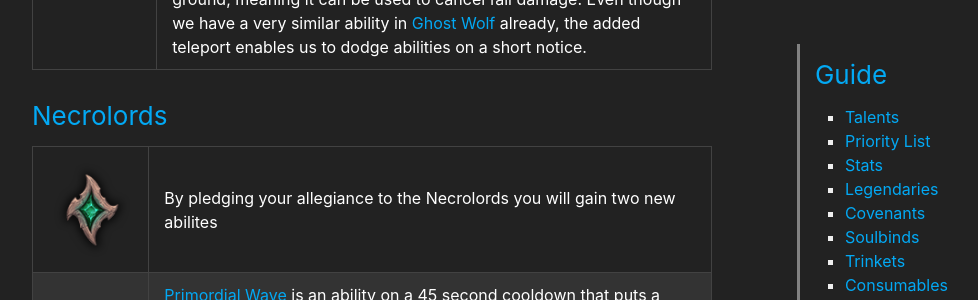
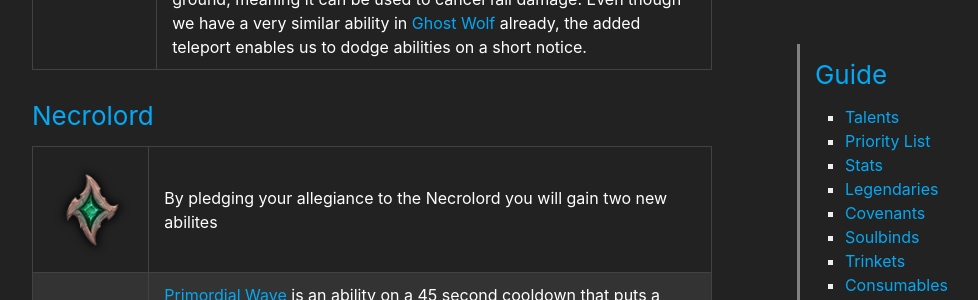
Before and after one commit to stormearthandlava/stormearthandlava.github.io, a Jekyll site: the page built from guide/general/covenants.md, in a window 1280 px wide and 900 px high, scrolled down 2631 px. Shown: the part 160-460 px from the top of the window, without its empty margins (268-1246 px from the left). Built offline with Jekyll 4.4.1, drawn with Linux system fonts in a browser that asks for light colours; a script that is not in the unit is left out.

Commit message:
remove necrolord "s"

```diff
--- a/guide/general/covenants.md
+++ b/guide/general/covenants.md
@@ -53,8 +53,8 @@
 {{site.data.spell.soulshape}} | {{site.data.spell.soulshape}} is arguably the strongest of the covenant signature abilities. It turns you into an animal form, teleports you 15 yards forwards and increases your movespeed by 50% for 12 seconds or in rest areas until cancelled. This teleport ports you directly to the ground, meaning it can be used to cancel fall damage. Even though we have a very similar ability in {{site.data.spell.ghost_wolf}} already, the added teleport enables us to dodge abilities on a short notice.
 
 
-### Necrolords
+### Necrolord
 
-![Necrolord_IMG]({{ "assets/img/guide/Death_Lords_Sigil.png" | absolute_url}}) | By pledging your allegiance to the Necrolords you will gain two new abilites
+![Necrolord_IMG]({{ "assets/img/guide/Death_Lords_Sigil.png" | absolute_url}}) | By pledging your allegiance to the Necrolord you will gain two new abilites
 {{site.data.spell.primordial_wave}} | {{site.data.spell.primordial_wave}} is an ability on a 45 second cooldown that puts a {{site.data.spell.fs}} onto a target and duplicates the next {{site.data.spell.lvb}} on all targets with an active {{site.data.spell.fs}}. It accelerates the speed in which we get {{site.data.spell.fs}} out and provides good damage on single target, spread cleave and low target AoE.<br/><br/>{{site.data.spell.tumbling_waves}} is a conduit that grants a chance to refresh the cooldown on use.
 {{site.data.spell.fleshcraft}} | {{site.data.spell.fleshcraft}} is a channeled ability that gives you a 40% HP shield for 2 minutes. While channeling this reduces damage taken by 20%. Also passively reduces the cooldown when moving near corpses by absorbing their essence. 1 second per corpse.<br/><br/>This can be cast before entering combat. It can be useful as another defensive in our toolkit, but 20% is usually not impactful enough to cast it during combat outside of downtime.
```
Also changed, not shown: guide/general/soulbinds.md (+1 -1 lines).
